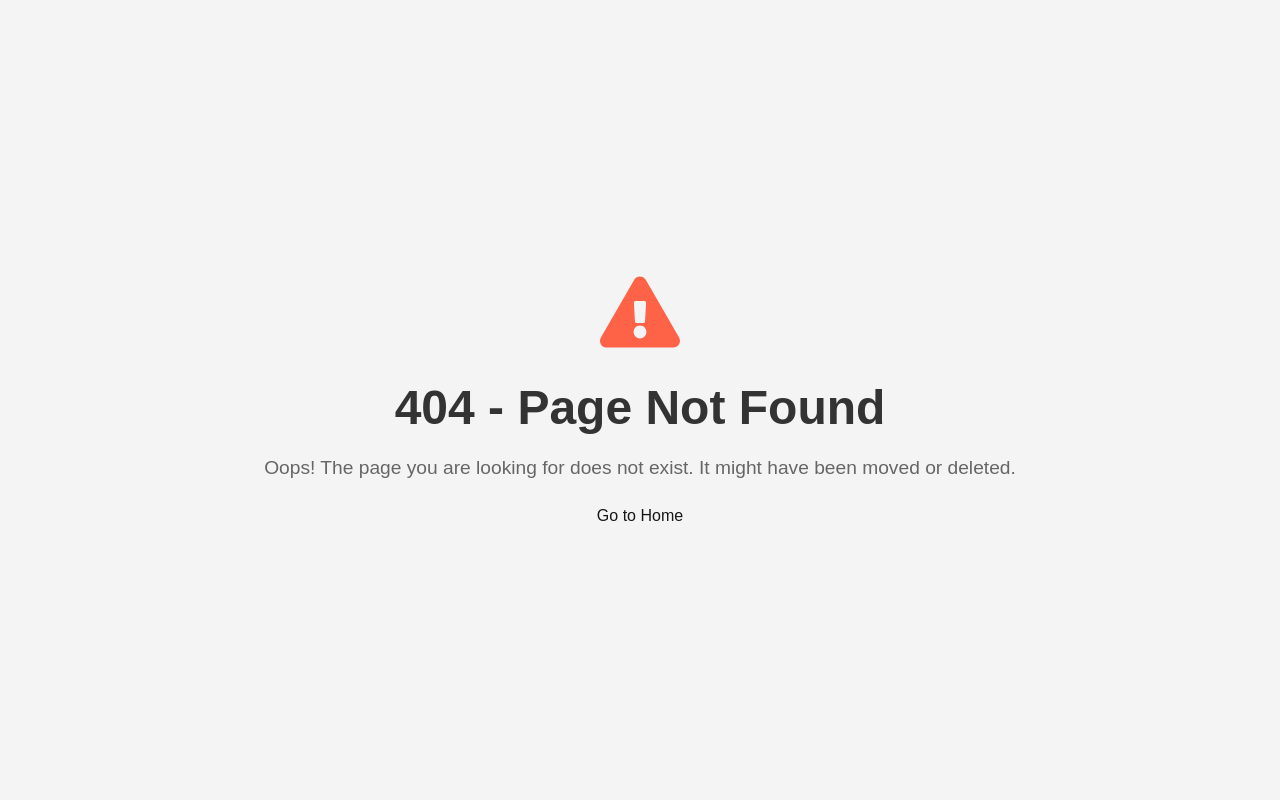
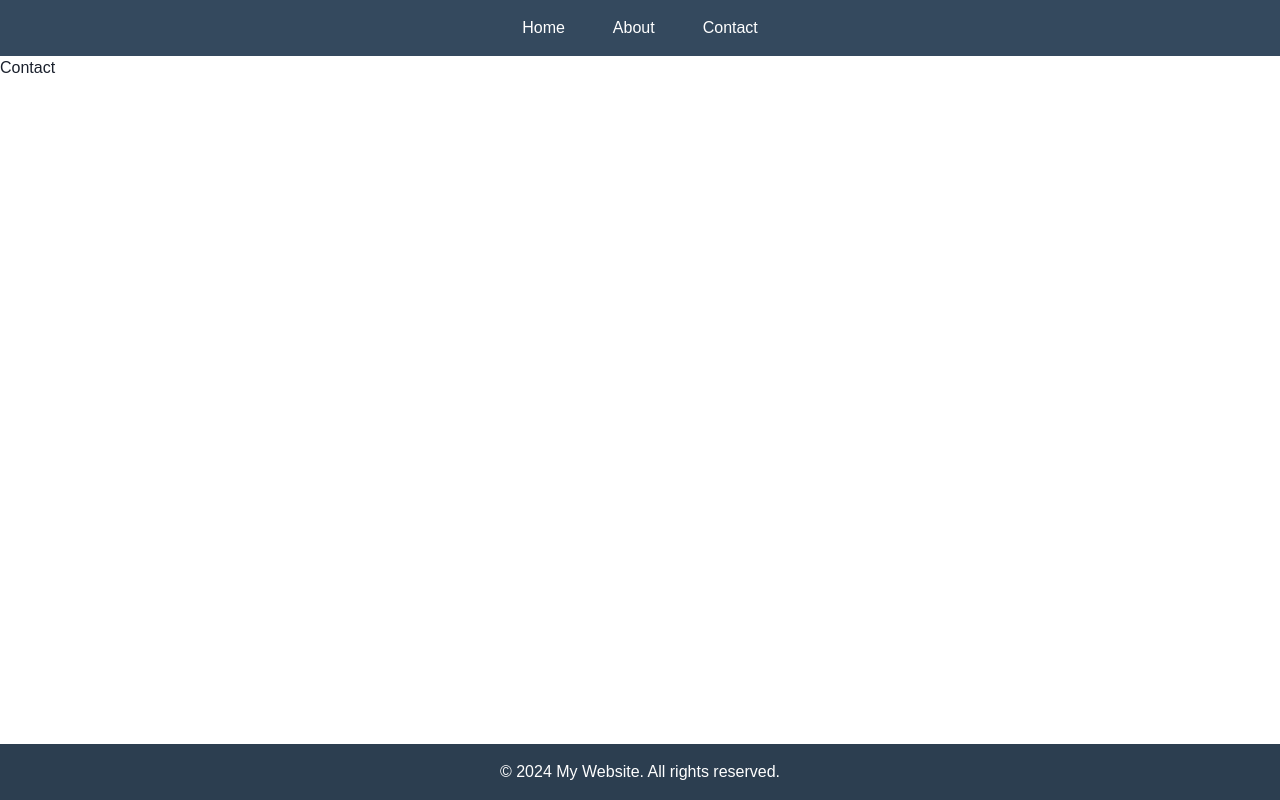
Before and after one commit to rahul52us/my-nextjs-app, a Next.js app: page /contact in a window 1280 px wide. Before the commit this address had no page. Built offline with nearby package versions, Linux system fonts and the light colour scheme.

Commit message:
minor changes

```diff
--- /dev/null
+++ b/app/(main)/contact/page.tsx
@@ -0,0 +1,9 @@
+import React from 'react'
+
+const Contact = () => {
+  return (
+    <div>Contact</div>
+  )
+}
+
+export default Contact
--- a/app/(main)/layout.tsx
+++ b/app/(main)/layout.tsx
@@ -4,6 +4,19 @@ export default function MainLayout({ children }: { children: React.ReactNode })
   return (
     <div style={{ display: 'flex', flexDirection: 'column', minHeight: '100vh', fontFamily: 'Arial, sans-serif' }}>
       <nav style={{ display: 'flex', justifyContent: 'center', backgroundColor: '#34495E', padding: '0.5rem' }}>
+      <Link
+          href="/"
+          style={{
+            marginRight: '1rem',
+            color: 'white',
+            textDecoration: 'none',
+            padding: '0.5rem 1rem',
+            borderRadius: '5px',
+            transition: 'background-color 0.3s ease',
+          }}
+        >
+          Home
+        </Link>
         <Link
           href="/about"
           style={{
@@ -32,7 +45,7 @@ export default function MainLayout({ children }: { children: React.ReactNode })
       </nav>
 
       {/* Main Content */}
-      <main style={{ flex: '1', padding: '2rem', backgroundColor: '#ecf0f1' }}>
+      <main style={{ flex: '1' }}>
         {children}
       </main>
 
--- /dev/null
+++ b/app/component/ThemeProvider.tsx
@@ -0,0 +1,20 @@
+// app/components/ThemeProvider.tsx
+'use client';
+
+import { ChakraProvider, extendTheme } from '@chakra-ui/react';
+import { ReactNode } from 'react';
+
+const theme = extendTheme({
+  config: {
+    initialColorMode: 'light', // Set default color mode
+    useSystemColorMode: false, // Don't sync with system preference
+  },
+});
+
+export default function ThemeProvider({ children }: { children: ReactNode }) {
+  return (
+    <ChakraProvider theme={theme}>
+      {children}
+    </ChakraProvider>
+  );
+}
--- a/app/layout.tsx
+++ b/app/layout.tsx
@@ -1,36 +1,22 @@
-import type { Metadata } from "next";
-import localFont from "next/font/local";
-import "./globals.css";
-import { Text } from "@chakra-ui/react";
+// app/layout.tsx
+import ThemeProvider from './component/ThemeProvider'; // Import the ThemeProvider
 
-const geistSans = localFont({
-  src: "./fonts/GeistVF.woff",
-  variable: "--font-geist-sans",
-  weight: "100 900",
-});
-const geistMono = localFont({
-  src: "./fonts/GeistMonoVF.woff",
-  variable: "--font-geist-mono",
-  weight: "100 900",
-});
-
-export const metadata: Metadata = {
-  title: "Create Next App",
-  description: "Generated by create next app",
-};
-
-export default function RootLayout({
-  children,
-}: Readonly<{
-  children: React.ReactNode;
-}>) {
+export default function RootLayout({ children }: { children: React.ReactNode }) {
   return (
-    <html lang="en">
-      <body
-        className={`${geistSans.variable} ${geistMono.variable} antialiased`}
-      >
-        {children}
-      </body>
-    </html>
+    <>
+      <html lang="en">
+        <head>
+          <meta charSet="UTF-8" />
+          <meta name="viewport" content="width=device-width, initial-scale=1" />
+          <title>Your App</title>
+          {/* You can add more meta tags here */}
+        </head>
+        <body>
+          <ThemeProvider>
+            {children}
+          </ThemeProvider>
+        </body>
+      </html>
+    </>
   );
 }
```
